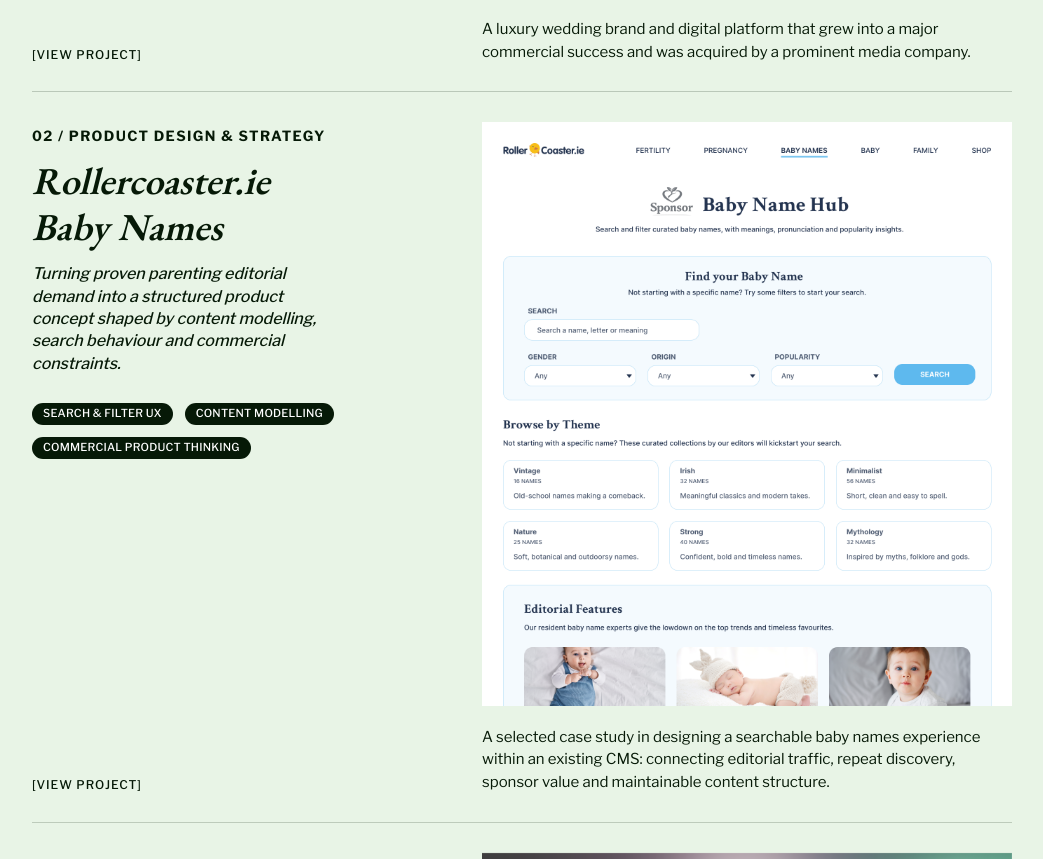
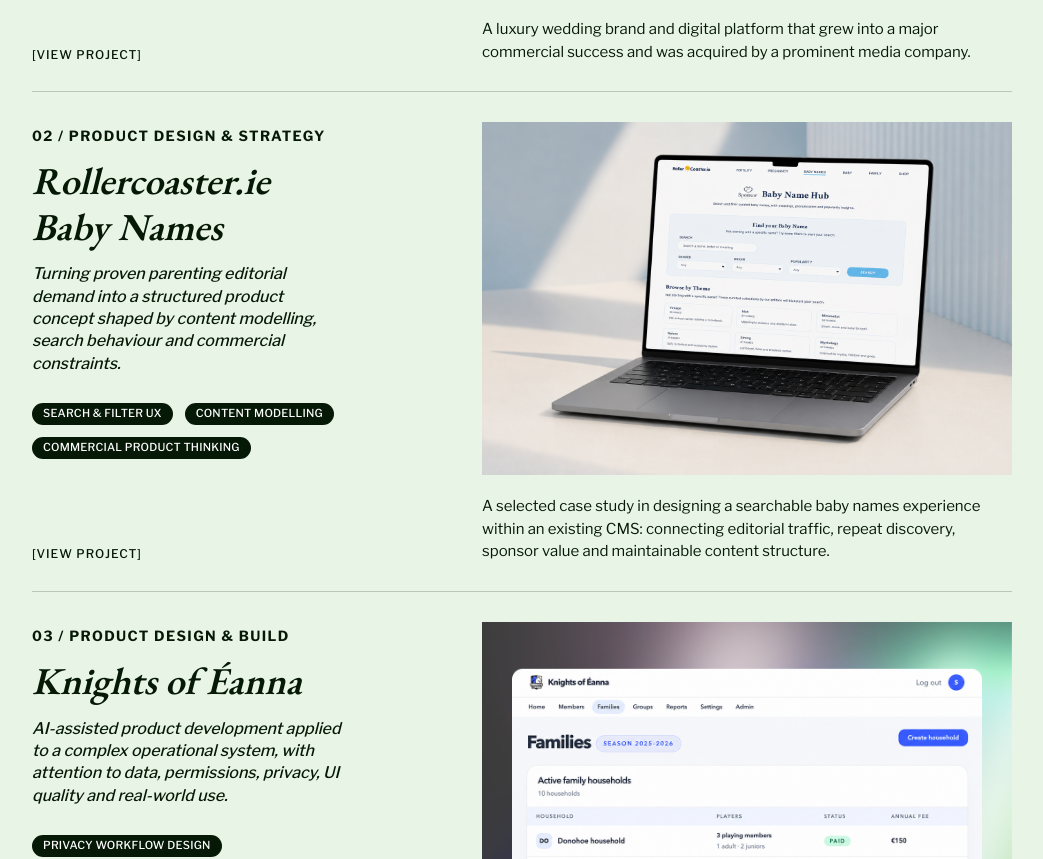
Before and after one commit to gallagsu/susangallagher, a Next.js app: page / in a window 1280 px wide. Shown: the part 2106-2965 px from the top of the page, without its empty margins (118-1161 px from the left). Built offline with nearby package versions, Linux system fonts and the light colour scheme.

Commit message:
Update Rollercoaster homepage card image

```diff
--- a/components/home/home.data.ts
+++ b/components/home/home.data.ts
@@ -105,9 +105,9 @@
       "COMMERCIAL PRODUCT THINKING",
     ],
     image: {
-      foregroundSrc: "/home/projects/rollercoaster-homepage.png",
-      alt: "Rollercoaster.ie Baby Names homepage and search interface",
-      aspectRatio: "3024 / 3332",
+      foregroundSrc: "/home/projects/rollercoaster-casestudy.png",
+      alt: "Rollercoaster.ie Baby Names case study preview image",
+      aspectRatio: "1536 / 1024",
     },
   },
   {
```
Also changed, not shown: public/home/projects/rollercoaster-casestudy.png (added).
